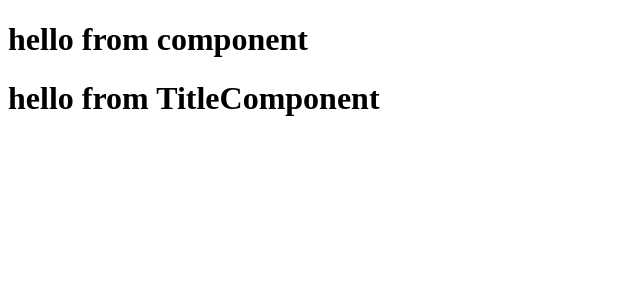
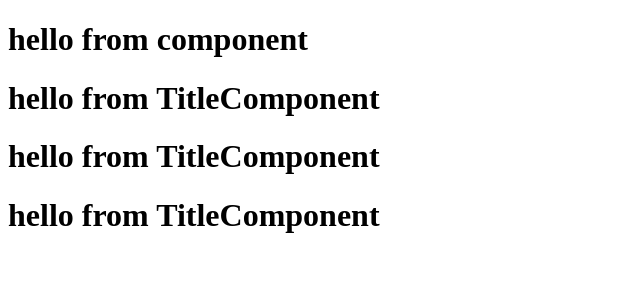
Before and after one commit to SURAJGUPTA0414/withoutbundle, a React (Vite) app: page / in a window 1280 px wide. Shown: the top 300 px of the page, without its empty margins (0-640 px from the left). Built offline with nearby package versions, Linux system fonts and the light colour scheme.

Commit message:
episode 3 done

```diff
--- a/App.js
+++ b/App.js
@@ -126,8 +126,15 @@ const TitleComponent = () => {
 const HeadingComponent = () => {
   return(<><h1>hello from component</h1>
   <TitleComponent />
+  <TitleComponent></TitleComponent>
+  {TitleComponent()}
   </>);
 }
+
+//JSX ALSO PREVENTING malicious attacks like XSS
+
+
+
 
 // const HeadingComponent2 = () => (
 //   <h1>hello from component</h1>
```
